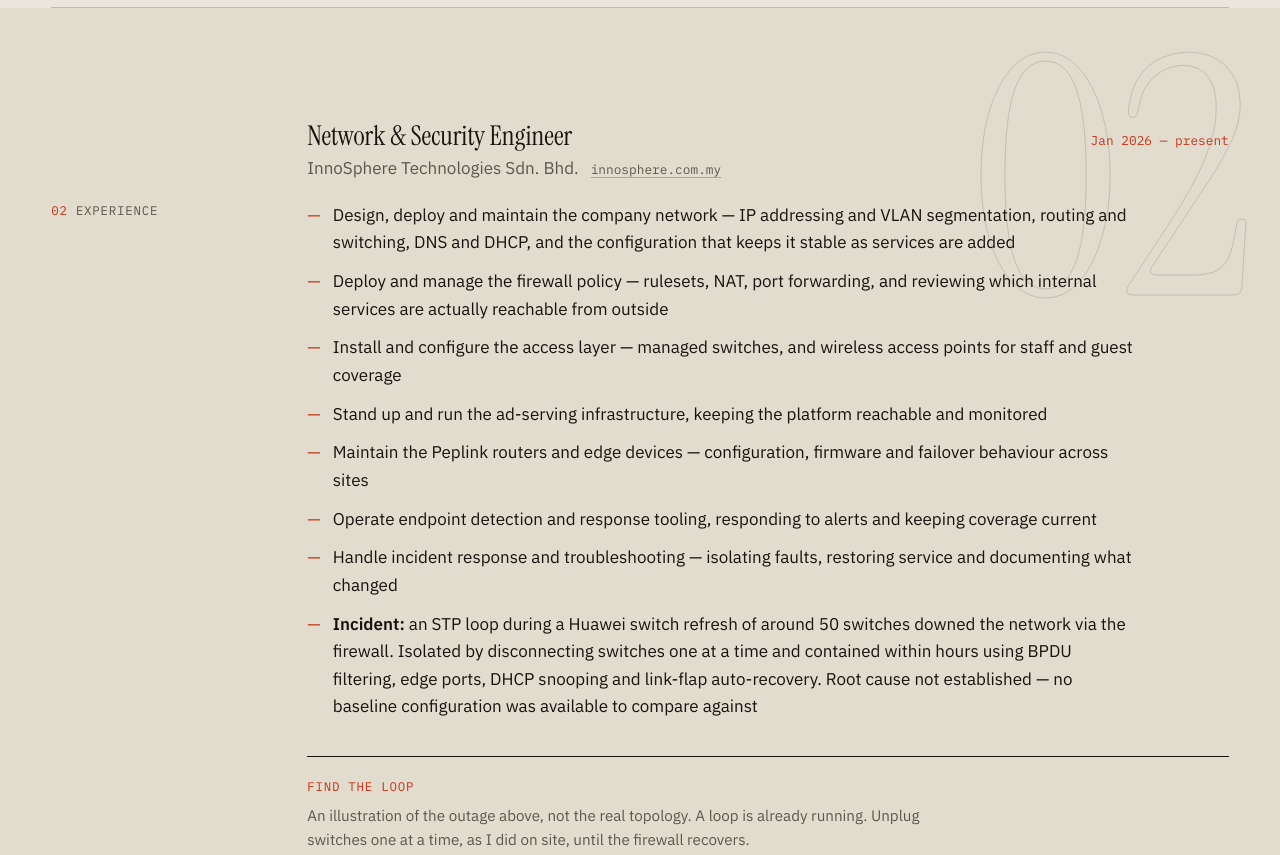
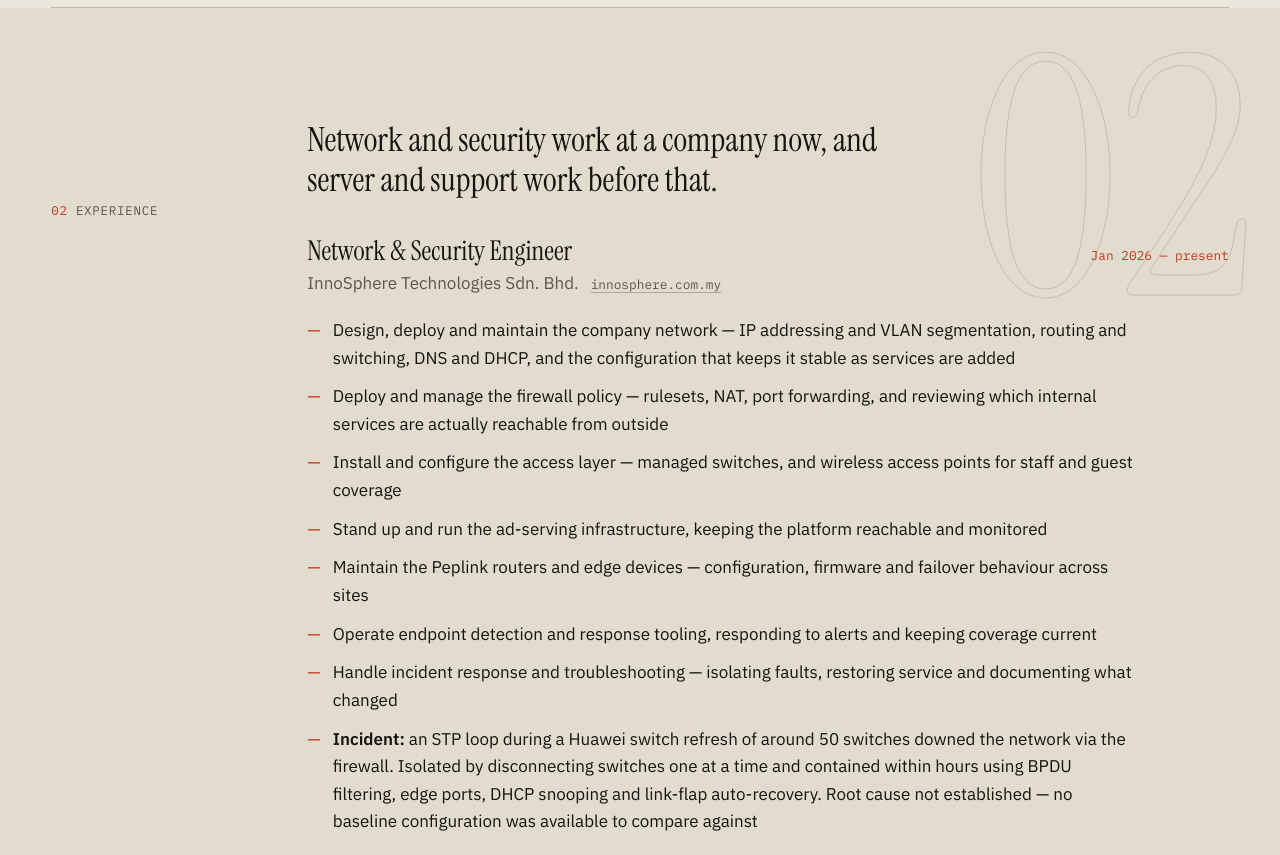
Before and after one commit to muhdharris/muhdharris.github.io, a plain HTML site: page index.html in a window 1280 px wide. Shown: the part 1420-2275 px from the top of the page. Drawn offline with Linux system fonts and the light colour scheme; animation ran at ten frames a second.

Commit message:
Add intro caption to the Experience section

```diff
--- a/index.html
+++ b/index.html
@@ -95,6 +95,9 @@
 
     <section id="experience" class="section alt">
         <h2 class="section-title" data-n="02">Experience</h2>
+        <p class="section-intro">
+            Network and security work at a company now, and server and support work before that.
+        </p>
 
         <div class="role-block reveal">
             <div class="role-head">
```
